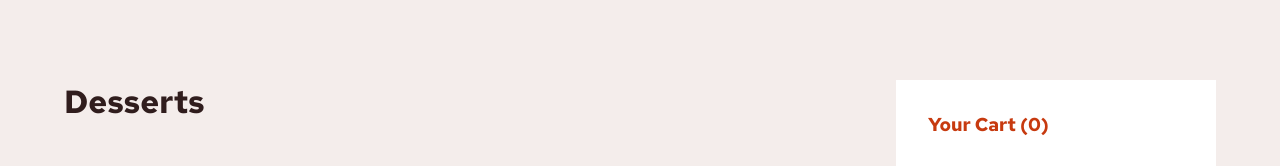
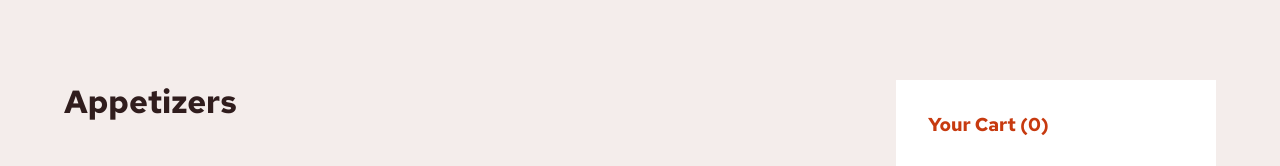
Before and after one commit to YG-Kael/Product-Cart, a plain HTML site: page index.html in a window 1280 px wide. Shown: the top 166 px of the page. Drawn offline with Linux system fonts and the light colour scheme.

Commit message:
Little changes

```diff
--- a/index.html
+++ b/index.html
@@ -9,7 +9,7 @@
   </head>
   <body>
     <header>
-      <h1>Desserts</h1>
+      <h1>Appetizers</h1>
     </header>
 
     <section class="section1"></section>
```
